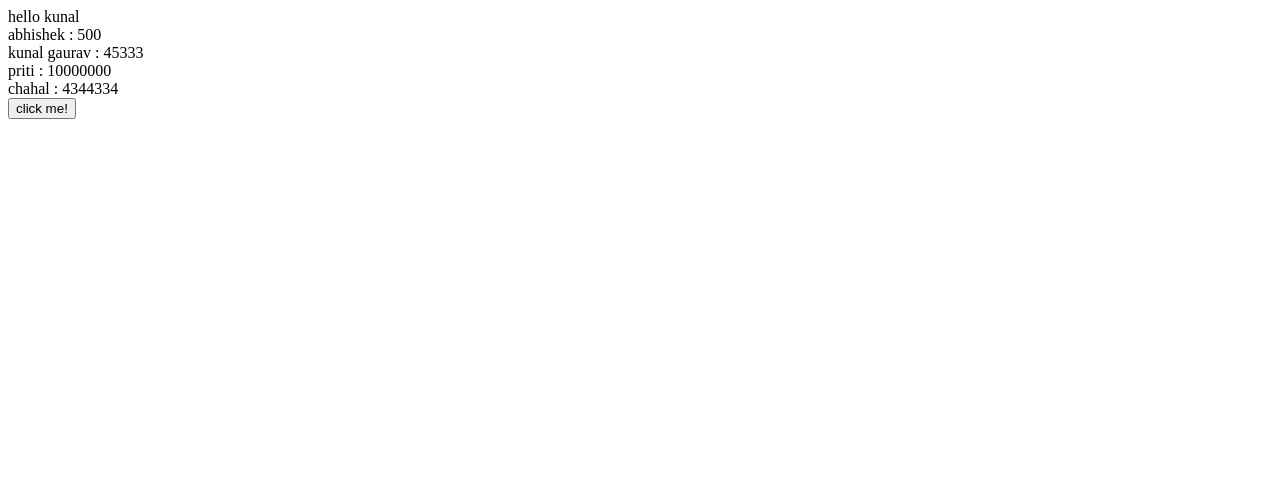
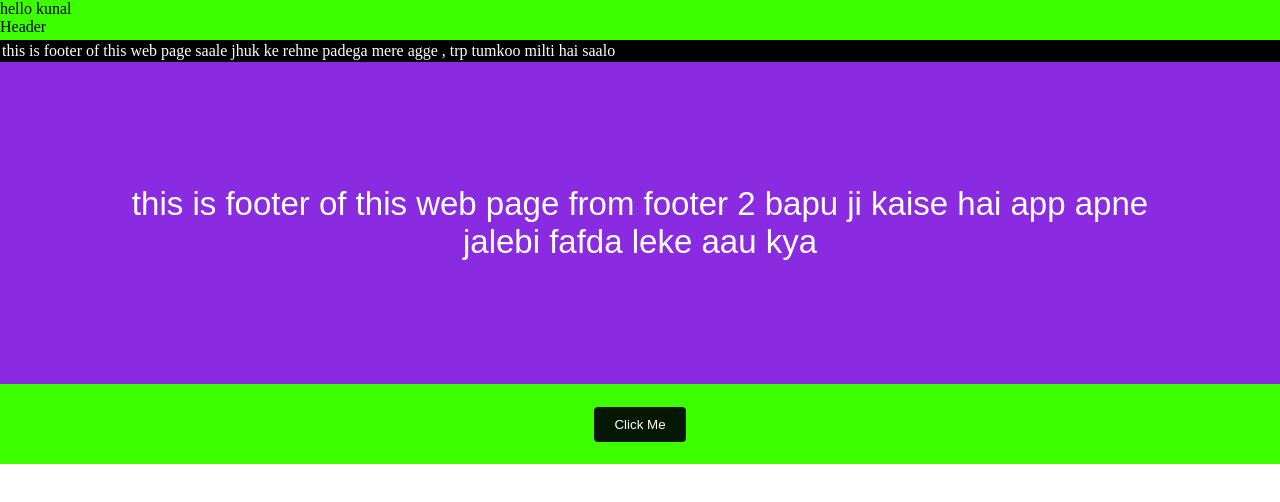
Before and after one commit to Kunalgaurav1/react6pack, a React (Create React App) app: page / in a window 1280 px wide. Shown: the top 502 px of the page. Built offline with nearby package versions, Linux system fonts and the light colour scheme.

Commit message:
components & styling in react

```diff
--- a/src/App.css
+++ b/src/App.css
@@ -1,38 +1,57 @@
-.App {
-  text-align: center;
+*{
+  margin: 0px;
+  padding: 0px;
 }
-
-.App-logo {
-  height: 40vmin;
-  pointer-events: none;
+div{
+  background-color: rgb(60, 255, 0);
 }
-
-@media (prefers-reduced-motion: no-preference) {
-  .App-logo {
-    animation: App-logo-spin infinite 20s linear;
-  }
+.punit{
+  background-color:black;
+  color: white;
+  padding: 2px;
+  margin-top: 4px;
 }
-
-.App-header {
-  background-color: #282c34;
-  min-height: 100vh;
-  display: flex;
-  flex-direction: column;
-  align-items: center;
-  justify-content: center;
-  font-size: calc(10px + 2vmin);
+.jethalaal{
+  background-color: orangered;
   color: white;
 }
 
-.App-link {
-  color: #61dafb;
+.container {
+  display: flex;
+  justify-content: center;
+  align-items: center;
+  height: 10vh;
+  color: cornflowerblue;
 }
 
-@keyframes App-logo-spin {
-  from {
-    transform: rotate(0deg);
-  }
-  to {
-    transform: rotate(360deg);
-  }
+
+.my-button {
+  padding: 10px 20px;
+  background-color: #051705;
+  color: white;
+  border: none;
+  border-radius: 4px;
+  cursor: pointer;
+   /* transition: background-color 0.3s ease;  */
+   position: relative;
+   overflow: hidden;
 }
+/* .my-button:hover {
+  background-color: red;
+} */
+
+.my-button::after {
+  content: "kunal";
+  position: absolute;
+  top: 0;
+  left: -100%;
+  width: 100%;
+  height: 100%;
+  background-color: blue;
+  transition: left 0.3s ease;
+  z-index: -1;
+}
+
+.my-button:hover::after {
+  left: 0;
+}
--- a/src/App.js
+++ b/src/App.js
@@ -1,38 +1,23 @@
 import './App.css';
+import Header from './Components/Header.js';
+import {Footer, Footer2} from './Components/Footer.js';
 
 
 
-function Mycomponent({name, nameforclass, income=10000000 }){
-  return (
-    <>
 
-    <div className={nameforclass}>
-
-   {name} : {income}
-
-    </div>
-
-    </>
-  )
-
-};
 
 function App() {
   return (
-
-
+    <>
     <div id="adas" className="custom" >
       hello kunal
-      <Mycomponent name={"abhishek"}   income={"500"} nameforclass="div1"/>
+    </div>
 
-      <Mycomponent name={"kunal gaurav"}   income={45333} nameforclass="div2"/>
+    <Header/>
 
-      <Mycomponent name={"priti"}    nameforclass="div3"/>
+    <Footer/>
 
-      <Mycomponent name={"chahal"}  income={4344334} nameforclass="div4"/>
-
-      <button >click me!</button>
-    </div>
+    <Footer2/>
 
 
 
@@ -44,7 +29,7 @@ function App() {
 
 
 
-
+    </>
 
   );
 }
--- /dev/null
+++ b/src/Components/Footer.js
@@ -0,0 +1,41 @@
+function Footer(){
+    return (
+        <>
+        <div className="punit">
+            this is footer of this web page  saale jhuk ke rehne padega mere agge , trp tumkoo milti hai saalo
+        </div>
+
+        </>
+    )
+}
+
+
+function Footer2(){
+
+    const footer2style = {
+        backgroundColor:"blueviolet",
+          color:"white",
+          padding: 123,
+          textAlign:"center",
+          fontFamily:"sans-serif",
+          fontSize:"33px"
+    }
+    return (
+        <>
+        <div className="jethalaal"  style={footer2style}>
+            this is footer of this web page  from footer 2 bapu ji kaise hai app apne jalebi fafda leke aau kya
+
+
+        </div>
+
+        <div className="container">
+
+            <button  className="my-button" > Click Me</button>
+
+        </div>
+
+        </>
+    )
+}
+
+export {Footer, Footer2};
--- /dev/null
+++ b/src/Components/Header.js
@@ -0,0 +1,32 @@
+
+//rfc
+// import React from 'react'
+
+// export default function Header() {
+//   return (
+//     <div>Header</div>
+//   )
+// }
+
+//rfce
+// import React from 'react'
+
+// function Header() {
+//   return (
+//     <div>Header</div>
+//   )
+// }
+
+// export default Header
+
+//rafce
+import React from 'react'
+
+const Header = () => {
+  return (
+    <div>Header</div>
+
+  )
+}
+
+export default Header;
```
